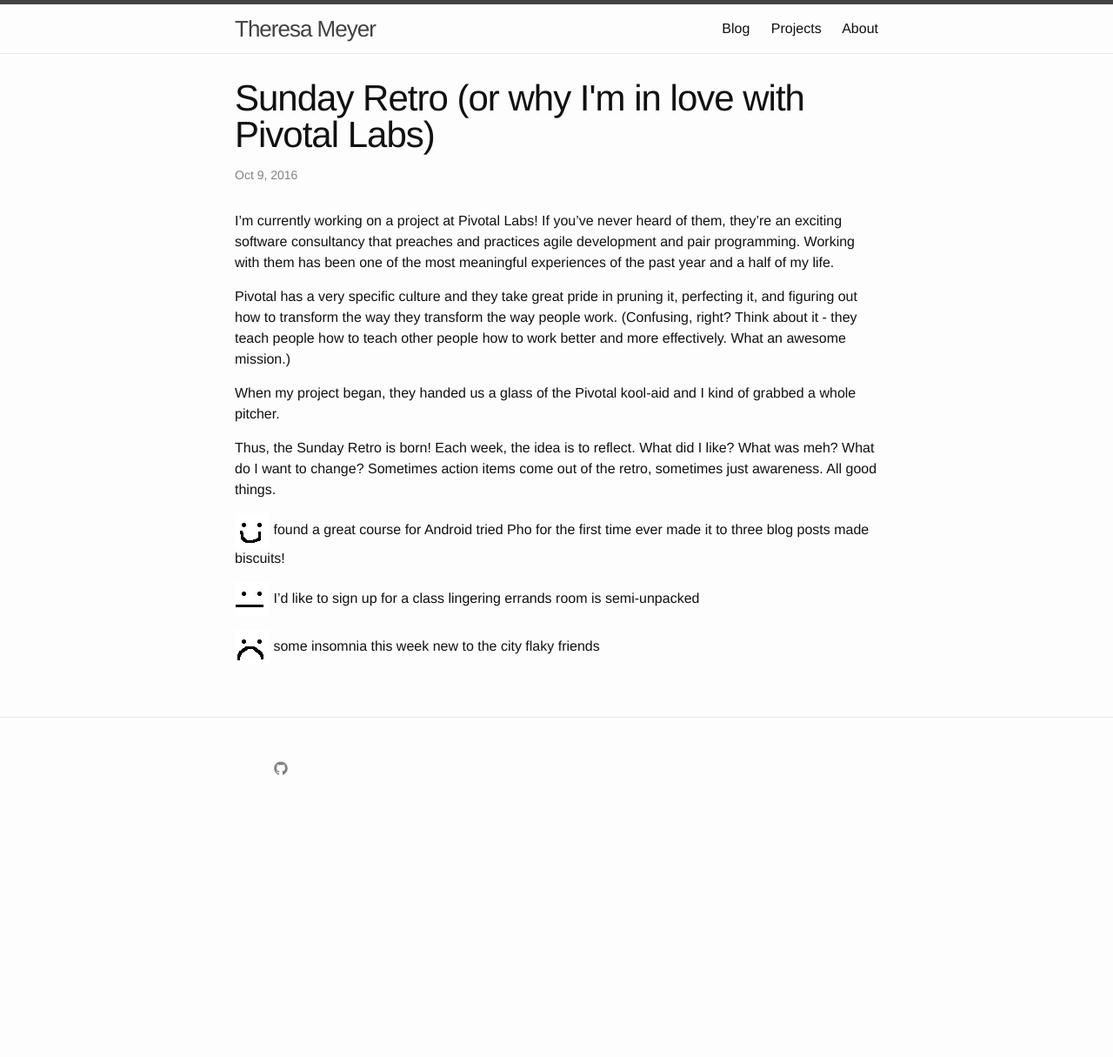
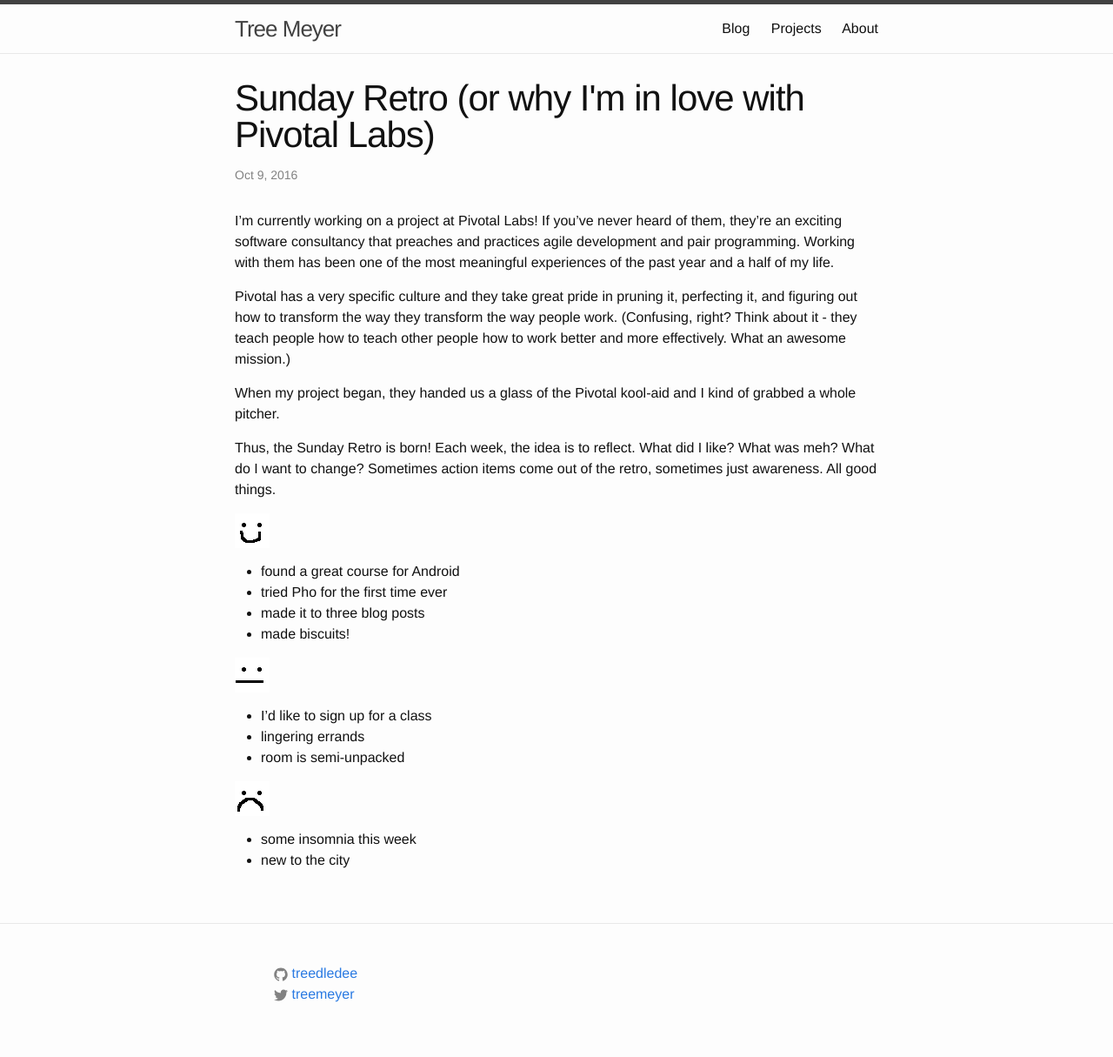
Before and after one commit to treedledee/treedledee.github.io, a Jekyll site: the page built from _posts/2016-10-09-sunday-retro.md, in a window 1280 px wide. Shown: the whole page at 87% size. Built offline with Jekyll 4.4.1, drawn with Linux system fonts in a browser that asks for light colours; before the commit the page ends 954 px from its top, so only the background shows below that.

Commit message:
fixed my name and more

```diff
--- a/_config.yml
+++ b/_config.yml
@@ -6,12 +6,12 @@
 # 'jekyll serve'. If you change this file, please restart the server process.
 
 # Site settings
-title: Theresa Meyer
+title: Tree Meyer
 email:
 description: > # this means to ignore newlines until "baseurl:"
 baseurl: "" # the subpath of your site, e.g. /blog
 url: "http://treedledee.github.com" # the base hostname & protocol for your site
-twitter_username:
+twitter_username: treemeyer
 github_username:  treedledee
 # Build settings
 markdown: kramdown
--- a/_includes/footer.html
+++ b/_includes/footer.html
@@ -70,7 +70,7 @@
         <ul class="social-media-list">
           {% if site.github_username %}
           <li>
-            {% include icon-github.html%}
+            {% include icon-github.html username=site.github_username%}
           </li>
           {% endif %}
 
--- a/_posts/2016-10-09-sunday-retro.md
+++ b/_posts/2016-10-09-sunday-retro.md
@@ -27,17 +27,19 @@
 action items come out of the retro, sometimes just awareness. All good things.
 
 <img src="/img/smile.png?raw=true">
-found a great course for Android
-tried Pho for the first time ever
-made it to three blog posts
-made biscuits!
+
+* found a great course for Android
+* tried Pho for the first time ever
+* made it to three blog posts
+* made biscuits!
 
 <img src="/img/neutral.png?raw=true">
-I'd like to sign up for a class
-lingering errands
-room is semi-unpacked
+
+* I'd like to sign up for a class
+* lingering errands
+* room is semi-unpacked
 
 <img src="/img/sad.png?raw=true">
-some insomnia this week
-new to the city
-flaky friends
+
+* some insomnia this week
+* new to the city
--- a/index.html
+++ b/index.html
@@ -7,7 +7,7 @@
 </section> -->
 
 
-<h1> Hi, I'm Theresa! </h1>
+<h1> Hi, I'm Tree! </h1>
 
 <img src="img/hai.jpg" style="height: auto; width: 50%;" />
 
@@ -16,10 +16,6 @@
 <p>Usually, I like to keep my thoughts in my head. Some of
 them have fallen out and ended up <a href="http://treedledee.github.io/blog">here</a>.</p>
 
-<p>I also really enjoy doodles and cartoons.</p>
-
-<img src="img/vegetableface.jpg" style="height: auto; width: 50%;"/>
-<img src="img/tomato.jpg" style="height: auto; width: 30%;"/>
 
 <div class="home">
 
```
Also changed, not shown: _drafts/breakup-with-mouse.md (+1 -1 lines), _posts/2016-11-02-react-checkboxes.md (deleted, +0 -6 lines), _posts/2016-11-07-react-checkboxes.md (added, +37 -0 lines), _posts/2016-11-12-saturday-retro.md (added, +56 -0 lines), about.md (+8 -6 lines).
